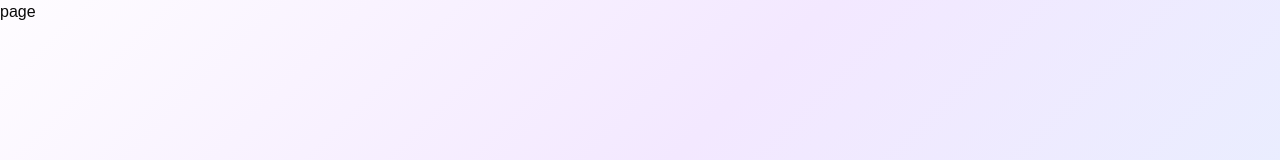
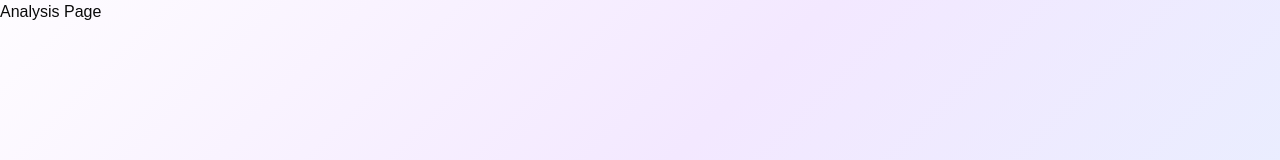
Before and after one commit to mission077/resume-analyzer, a Next.js app: page /dashboard/analysis in a window 1280 px wide. Shown: the top 160 px of the page. Built offline with nearby package versions, Linux system fonts and the light colour scheme; a web font is replaced by a local one.

Commit message:
Label new page

```diff
--- a/app/(dashboard)/dashboard/analysis/page.tsx
+++ b/app/(dashboard)/dashboard/analysis/page.tsx
@@ -2,7 +2,7 @@ import React from 'react'
 
 const Analysis = () => {
   return (
-    <div>page</div>
+    <div>Analysis Page</div>
   )
 }
 
```
